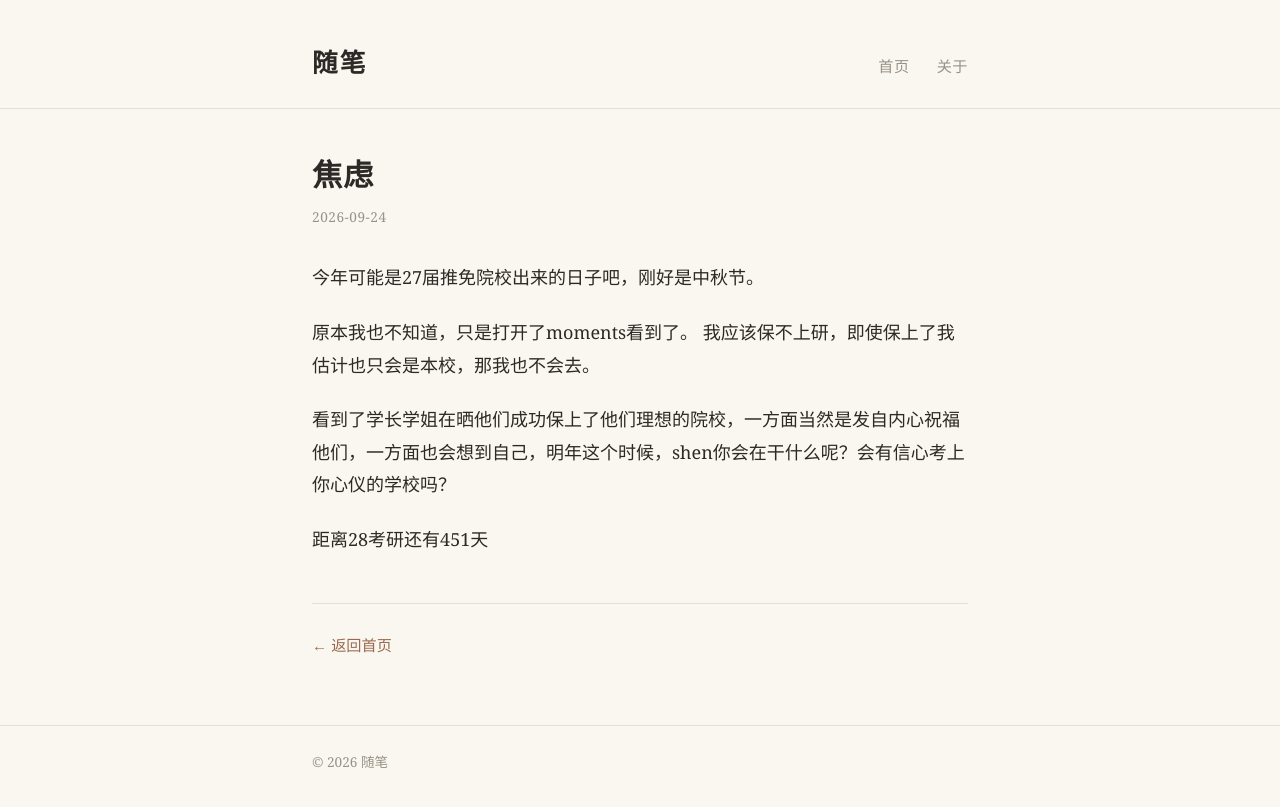
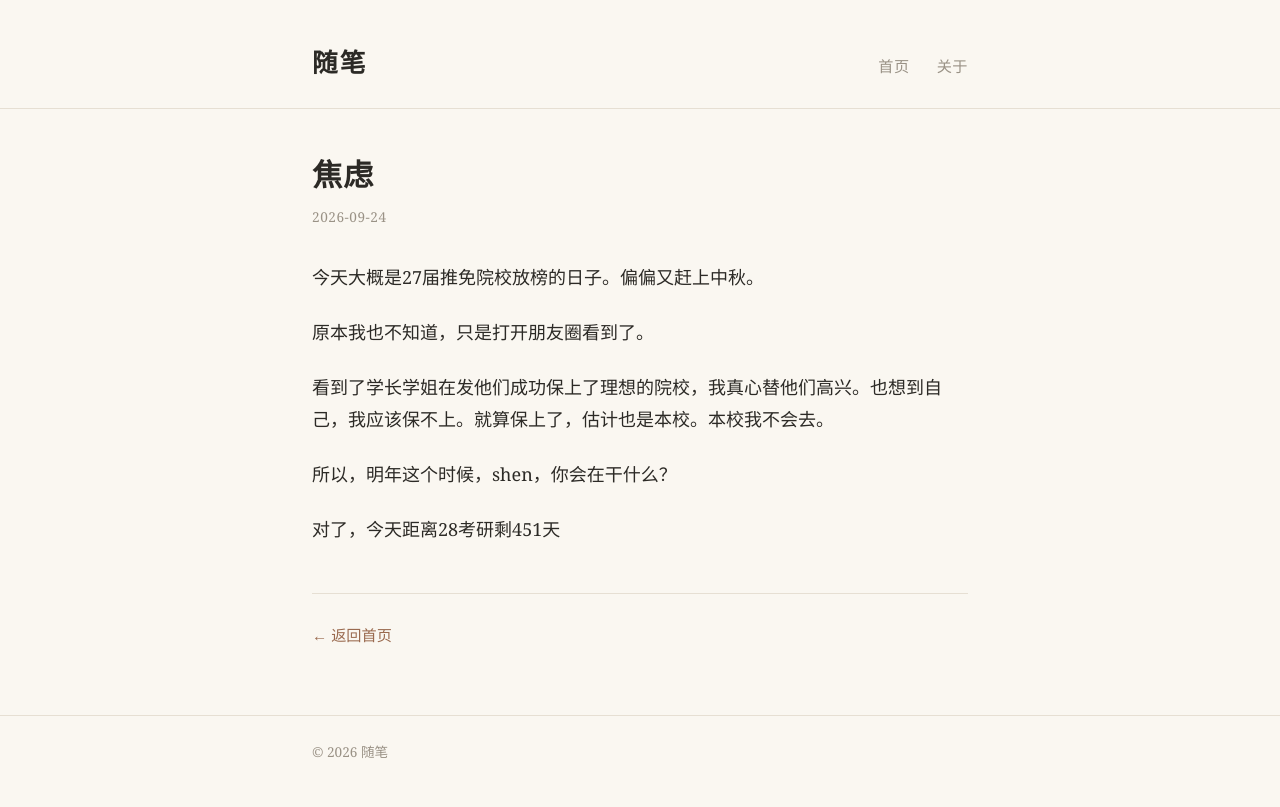
Before and after one commit to shenxingda666-commits/shenxingda666-commits.github.io, a Jekyll site: the page built from _posts/2026-09-24-焦虑.md, in a window 1280 px wide. Shown: the top 807 px of the page. Built offline with Jekyll 4.4.1, drawn with Linux system fonts in a browser that asks for light colours.

Commit message:
Update 2026-09-24-焦虑.md

```diff
--- a/_posts/2026-09-24-焦虑.md
+++ b/_posts/2026-09-24-焦虑.md
@@ -3,11 +3,12 @@ layout: post
 title: 焦虑
 date: 2026-09-24 15:36:00 +0800
 ---
-今年可能是27届推免院校出来的日子吧，刚好是中秋节。
+今天大概是27届推免院校放榜的日子。偏偏又赶上中秋。
 
-原本我也不知道，只是打开了moments看到了。
-我应该保不上研，即使保上了我估计也只会是本校，那我也不会去。
+原本我也不知道，只是打开朋友圈看到了。
 
-看到了学长学姐在晒他们成功保上了他们理想的院校，一方面当然是发自内心祝福他们，一方面也会想到自己，明年这个时候，shen你会在干什么呢？会有信心考上你心仪的学校吗？
+看到了学长学姐在发他们成功保上了理想的院校，我真心替他们高兴。也想到自己，我应该保不上。就算保上了，估计也是本校。本校我不会去。
 
-距离28考研还有451天
+所以，明年这个时候，shen，你会在干什么？
+
+对了，今天距离28考研剩451天
```
